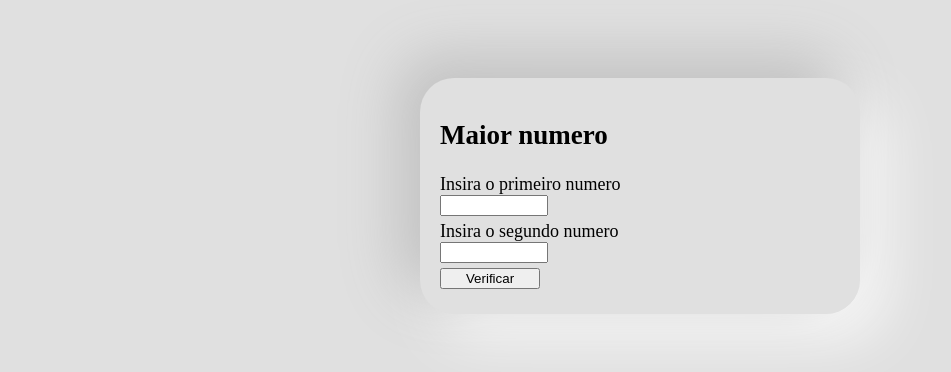
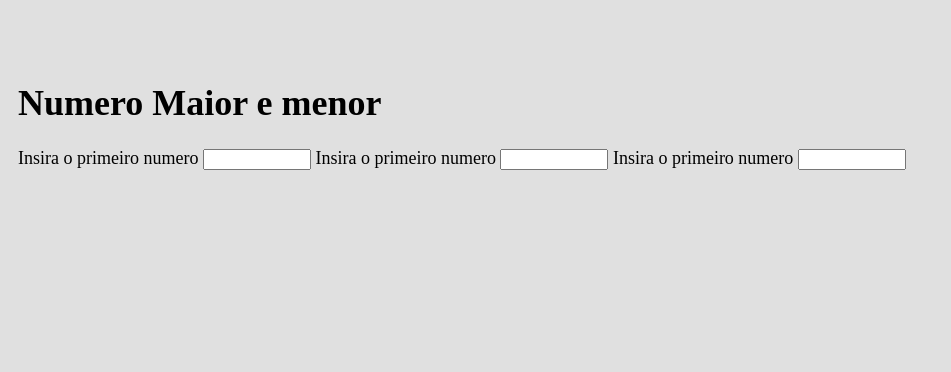
Before and after one commit to Felipe-ce/Curso-JS, a plain HTML site: page aula11/exercicios.html in a window 1280 px wide. Shown: the whole page, without its empty margins (0-951 px from the left). Drawn offline with Linux system fonts and the light colour scheme.

Commit message:
update
update

```diff
--- a/aula11/exercicios.html
+++ b/aula11/exercicios.html
@@ -1,36 +1,42 @@
 <!DOCTYPE html>
 <html lang="pt-BR">
+
 <head>
   <meta charset="UTF-8">
   <meta name="viewport" content="width=device-width, initial-scale=1.0">
   <title>Exercicios</title>
   <style>
-        .container{
+    .container {
       display: grid;
       margin: 20px auto;
       max-width: 400px;
       padding: 20px;
       border-radius: 34px;
       background: #e0e0e0;
-            box-shadow:  -20px -20px 60px #bebebe,
+      box-shadow: -20px -20px 60px #bebebe,
         20px 20px 60px #ffffff;
 
     }
-        body{
+
+    body {
       font-size: 18px;
       padding: 50px 10px;
       background: #e0e0e0;
     }
-        #resLetra, #resmedia{
+
+    #resLetra,
+    #resmedia {
       height: 20px;
     }
-        span, input{
+
+    span,
+    input {
       max-width: 100px;
       margin-bottom: 5px;
     }
-
   </style>
 </head>
+
 <body>
   <!-- <section class="container">
 <h1>Verificar vogal ou consoante</h1>
@@ -76,7 +82,7 @@
 </div>
 </section> -->
 
-    <section class="container numero-maior-menor">
+  <!-- <section class="container numero-maior-menor">
 <h1>Maior numero</h1>
 <label for="numero1">Insira o primeiro numero</label>
 <input type="number" name="numero1" id="numero1">
@@ -88,7 +94,20 @@
 <div id="resNumMaiorMenor">
 
 </div>
-    </section>
+</section> -->
+  <sec class="conteiner">
+    <h1>Numero Maior e menor</h1>
+
+    <label for="numero1">Insira o primeiro numero</label>
+    <input type="number" name="numero1" id="numero1">
+
+    <label for="numero1">Insira o primeiro numero</label>
+    <input type="number" name="numero2" id="numero2">
+
+    <label for="numero1">Insira o primeiro numero</label>
+    <input type="number" name="numero3" id="numero3">
+  </sec>
+
   <script>
 // function verLetra() {
 //     resultado = document.querySelector('div#resLetra')
@@ -104,6 +123,7 @@
 //         resultado.innerHTML = `<p>O Caractere inserido: <strong> ${letra} </strong> não é uma letra</p>`
 //     }
 // }
+
 // function calcMedia() {
 //     resultado = document.querySelector('div#resmedia')
 //     let inputN1 = document.querySelector("#nota1")
@@ -116,8 +136,8 @@
 //     media = (nota1 + nota2) / 2;
 
 //     resultado.innerHTML = `<p>Sua media é: <strong>${media}</strong></p>`
+// }
 
-        // }
 // function numMaior() {
 //     const resNumMaior = document.querySelector('.numero-maior #resNumMaior')
 //     const inputNum1 = document.querySelector('#numero1')
@@ -144,8 +164,8 @@
 //     } else{
 //         resNumMaior.innerHTML = `<p>O maior numero é: <strong>${num1}</strong></p>`
 //     }
+// }
 
-        // }
 // function NumMaiorMenor() {
 //     const resNumMaiorMenor = document.querySelector("#resNumMaiorMenor")
 //     let inputnum1 = document.querySelector('#numero1')
@@ -158,6 +178,9 @@
 
 //     resNumMaiorMenor.innerHTML = `Numeros ${numero1} - ${numero2} <br>Numeros investidos ${numero2} - ${numero3}`
 // }
+
+
   </script>
 </body>
+
 </html>
```
Also changed, not shown: aula11/exe010.html (+1 -1 lines). Lines whose indentation alone changed are shown as unchanged.
